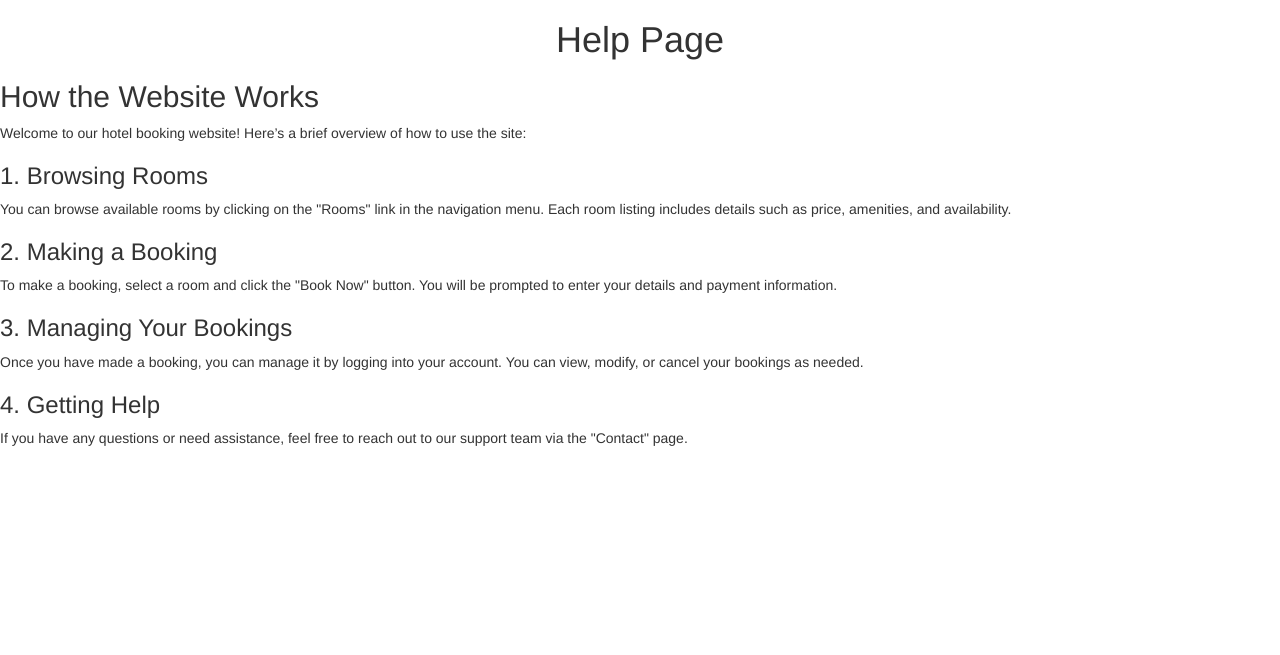
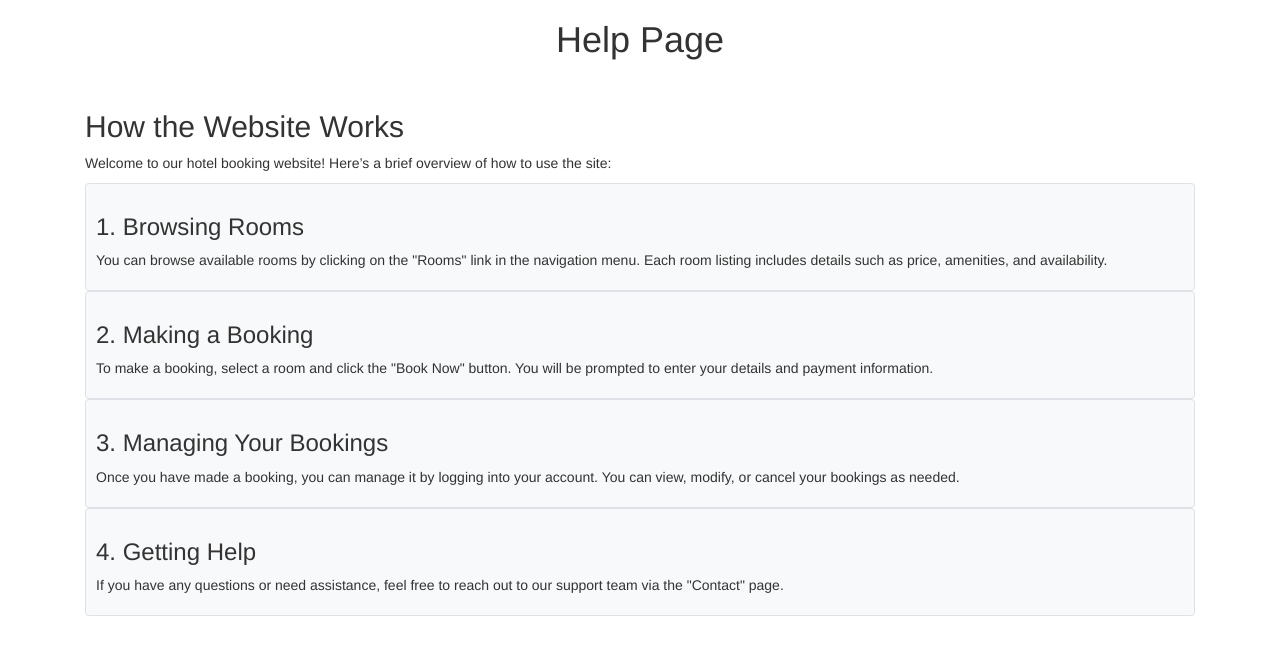
Before and after one commit to vili-georgieva/end_projekt, a PHP site: page /inc/help.php in a window 1280 px wide. Shown: the part 62-717 px from the top of the page. Run offline with PHP 8.4, Linux system fonts and the light colour scheme.

Commit message:
Fianl Final Commit

```diff
--- a/inc/help.php
+++ b/inc/help.php
@@ -1,36 +1,47 @@
 <!DOCTYPE html>
 <html lang="en">
+
 <head>
     <meta charset="UTF-8">
     <meta name="viewport" content="width=device-width, initial-scale=1.0">
     <title>Help</title>
-    <link rel="stylesheet" href="../res/css/impressum.css">
     <?php include 'head.php'; ?>
 </head>
+
 <body>
 
     <?php include 'navigation.php'; ?>
 
     <div class="help-container">
         <h1 class="text-center">Help Page</h1>
-
-    <div class="help-content">
+        <div class="container mt-5">
             <h2>How the Website Works</h2>
             <p>Welcome to our hotel booking website! Here’s a brief overview of how to use the site:</p>
-
+            <div class="border p-3 rounded bg-light">
                 <h3>1. Browsing Rooms</h3>
-        <p>You can browse available rooms by clicking on the "Rooms" link in the navigation menu. Each room listing includes details such as price, amenities, and availability.</p>
-
+                <p>You can browse available rooms by clicking on the "Rooms" link in the navigation menu. Each room
+                    listing
+                    includes details such as price, amenities, and availability.</p>
+            </div>
+            <div class="border p-3 rounded bg-light">
                 <h3>2. Making a Booking</h3>
-        <p>To make a booking, select a room and click the "Book Now" button. You will be prompted to enter your details and payment information.</p>
-
+                <p>To make a booking, select a room and click the "Book Now" button. You will be prompted to enter your
+                    details and payment information.</p>
+            </div>
+            <div class="border p-3 rounded bg-light">
                 <h3>3. Managing Your Bookings</h3>
-        <p>Once you have made a booking, you can manage it by logging into your account. You can view, modify, or cancel your bookings as needed.</p>
-
+                <p>Once you have made a booking, you can manage it by logging into your account. You can view, modify,
+                    or
+                    cancel your bookings as needed.</p>
+            </div>
+            <div class="border p-3 rounded bg-light">
                 <h3>4. Getting Help</h3>
-        <p>If you have any questions or need assistance, feel free to reach out to our support team via the "Contact" page.</p>
+                <p>If you have any questions or need assistance, feel free to reach out to our support team via the
+                    "Contact" page.</p>
+            </div>
         </div>
     </div>
 
 </body>
+
 </html>
--- a/inc/impressum_new.php
+++ b/inc/impressum_new.php
@@ -88,7 +88,7 @@
 
 
     <footer>
-        <p style="color: red;">Verbraucher haben die Möglichkeit,
+        <p class="text-center" style="color: red;">Verbraucher haben die Möglichkeit,
             Beschwerden an die Online-Streitbeilegungsplattform der EU zu richten:
             <a href="http://ec.europa.eu/odr">Online-Streitbeilegung</a> <br>
             Sie können allfällige Beschwerde auch an
--- a/res/css/impressum.css
+++ /dev/null
@@ -1,26 +0,0 @@
-.impressum-container {
-    max-width: 800px;
-    margin: 20px auto;
-    padding: 20px;
-    border: 1px solid #ccc;
-    border-radius: 5px;
-    background-color: #f9f9f9;
-}
-
-.impressum-photo {
-    text-align: center;
-    margin-bottom: 20px;
-}
-
-.impressum-photo img {
-    max-width: 100%;
-    height: auto;
-}
-
-.impressum-content h2 {
-    margin-top: 0;
-}
-
-.impressum-content p {
-    line-height: 1.6;
-}
--- a/test.sql
+++ b/test.sql
@@ -3,7 +3,7 @@
 -- https://www.phpmyadmin.net/
 --
 -- Хост: localhost:3306
--- Време на генериране: 12 яну 2025 в 22:29
+-- Време на генериране: 12 яну 2025 в 23:01
 -- Версия на сървъра: 8.0.40-0ubuntu0.24.04.1
 -- Версия на PHP: 8.3.6
 
@@ -94,7 +94,7 @@ CREATE TABLE `rooms` (
 --
 
 INSERT INTO `rooms` (`checkin`, `checkout`, `breakfast`, `parking`, `pets`, `id`, `status`, `date`, `email`) VALUES
-('2024-12-04', '2024-12-14', 'No', 'Yes', 'done', 13, 'in progress', '2024-12-30 19:18:48', 's@s'),
+('2024-12-04', '2024-12-14', 'No', 'Yes', 'done', 13, 'done', '2024-12-30 19:18:48', 's@s'),
 ('2025-01-16', '2025-01-23', 'Yes', 'No', 'in progress', 14, 'new', '2025-01-09 09:37:01', 's@s'),
 ('2025-01-14', '2025-01-30', 'No', 'No', '', 15, 'done', '2025-01-12 09:33:21', 'v@v'),
 ('2025-01-14', '2025-01-23', 'Yes', 'Yes', 'd', 16, 'in progress', '2025-01-12 09:36:59', 'admin@admin'),
```
Also changed, not shown: inc/view_room.php (+7 -1 lines). Lines whose indentation alone changed are shown as unchanged.
